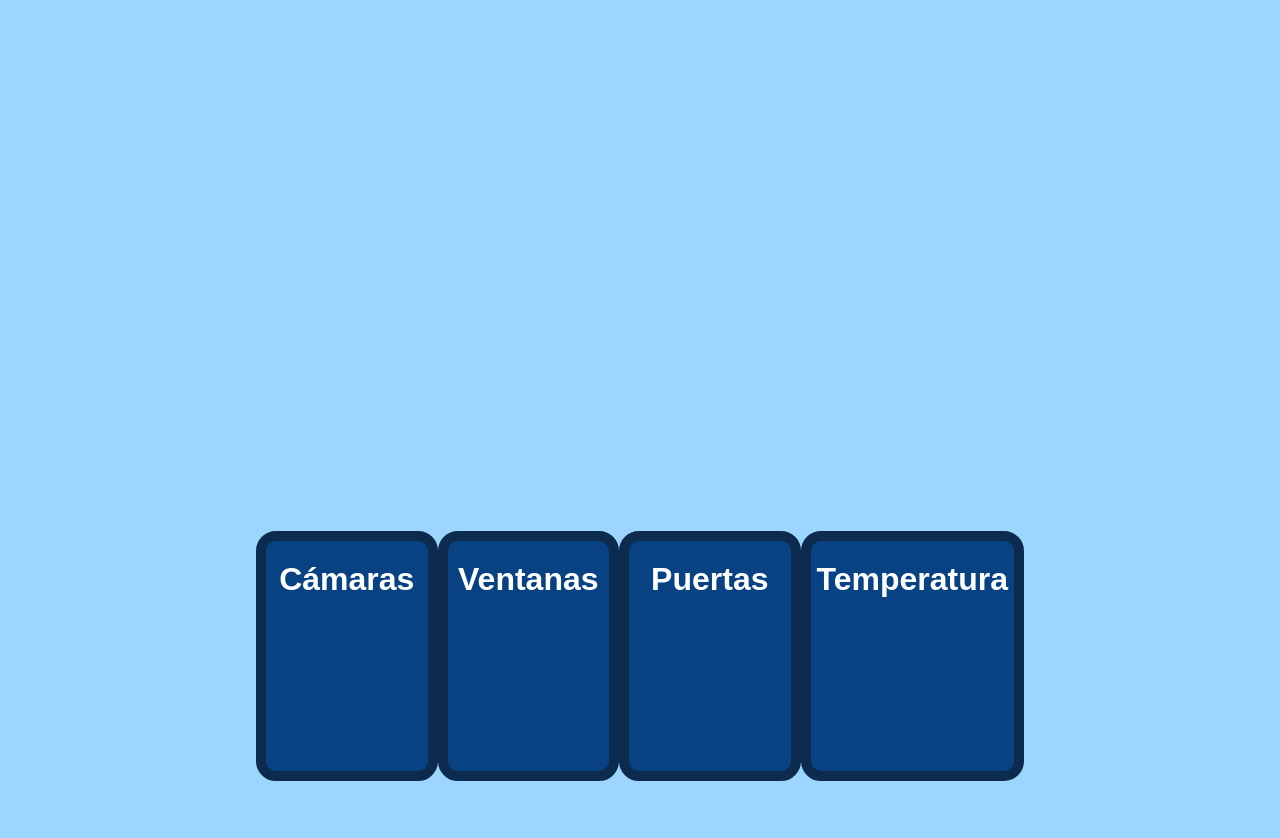
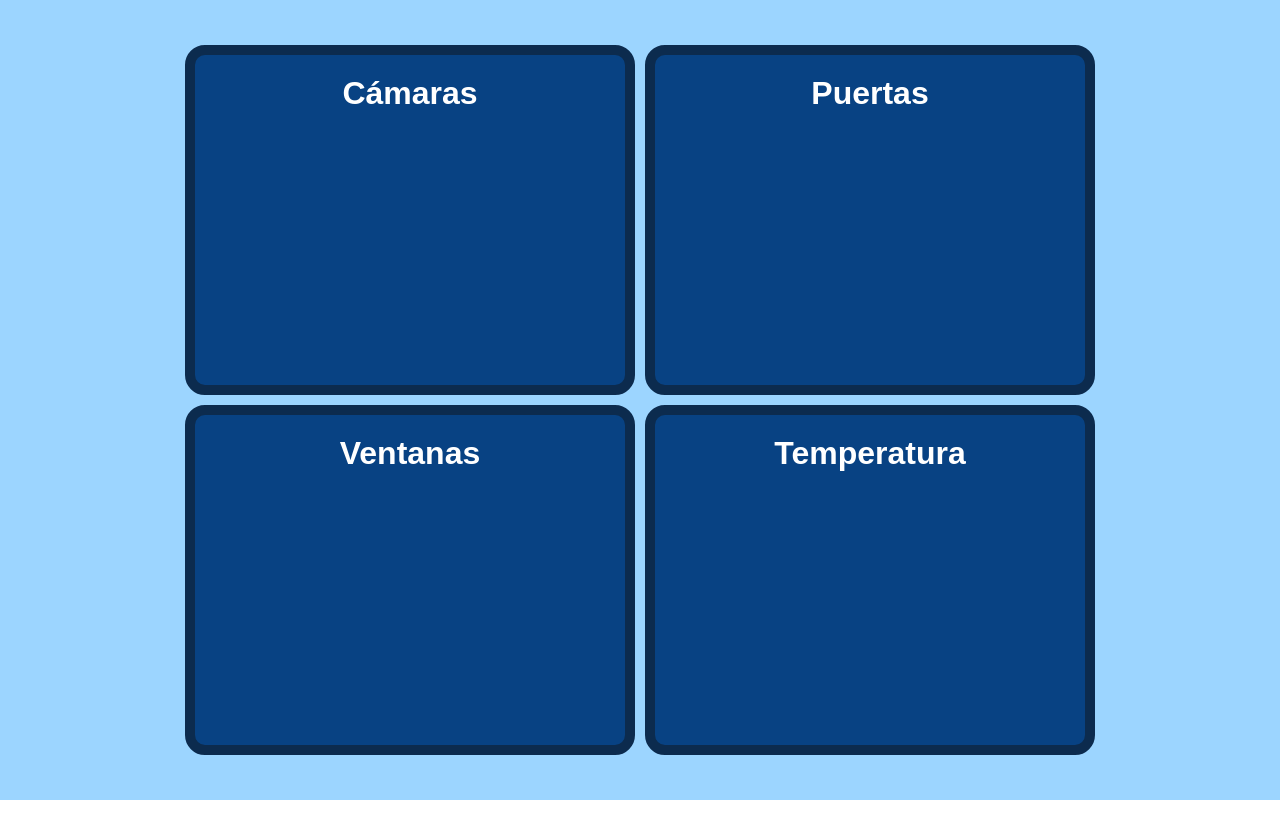
Before and after one commit to Bryan05U/Proyecto-TPA_2026, a React (Vite) app: page /seguridad in a window 1280 px wide. Shown: the top 838 px of the page. After the commit the page ends 800 px from the top, so only its background shows below. Built offline with nearby package versions, Linux system fonts and the light colour scheme.

Commit message:
Agregando más styles para botones de seguridad

```diff
--- a/src/components/Boton.tsx
+++ b/src/components/Boton.tsx
@@ -3,14 +3,14 @@ import "../styles/Boton.css";
 type BotonProps = {
   nombre: string;
   onClick: () => void;
-  ubicacion?: string;
+  classNameExtra?: string;
 };
 
-function Boton({ nombre, onClick, ubicacion = "" }: BotonProps) {
+function Boton({ nombre, onClick, classNameExtra = "" }: BotonProps) {
   return (
     <button
       onClick={onClick}
-      className={`boton ${ubicacion}`}
+      className={`boton ${classNameExtra}`}
     >
       {nombre}
     </button>
--- a/src/interfaces/Home.tsx
+++ b/src/interfaces/Home.tsx
@@ -1,7 +1,7 @@
 import Boton from "../components/Boton";
 import "../styles/Layout.css";
 import { useNavigate } from "react-router-dom";
-import logo from "../assets/Home/logo_2.png";
+import logo from "../assets/Home/logo.png";
 
 function Home() {
   const navigate = useNavigate();
@@ -13,12 +13,12 @@ function Home() {
       <div className="columna">
         <Boton
           nombre="SEGURIDAD"
-          ubicacion="arriba"
+          classNameExtra="arriba"
           onClick={() => navigate("/seguridad")}
         />
         <Boton
           nombre="DISPOSITIVOS"
-          ubicacion="abajo"
+          classNameExtra="abajo"
           onClick={() => navigate("/dispositivos")}
         />
       </div>
@@ -32,12 +32,12 @@ function Home() {
       <div className="columna">
         <Boton
           nombre="ESCENAS"
-          ubicacion="arriba"
+          classNameExtra="arriba"
           onClick={() => navigate("/escenas")}
         />
         <Boton
           nombre="HISTORIAL"
-          ubicacion="abajo"
+          classNameExtra="abajo"
           onClick={() => navigate("/historial")}
         />
       </div>
--- a/src/interfaces/Seguridad.tsx
+++ b/src/interfaces/Seguridad.tsx
@@ -7,22 +7,33 @@ function Seguridad() {
 
   return (
     <div className="layout layout-seguridad">
+
+      <div className="columna columna-seguridad">
         <Boton
           nombre="Cámaras"
           onClick={() => navigate("/camaras")}
+          classNameExtra="boton boton-seguridad"
         />
         <Boton
           nombre="Ventanas"
           onClick={() => navigate("/ventanas")}
+          classNameExtra="boton boton-seguridad"
         />
+      </div>
+
+      <div className="columna columna-seguridad">
         <Boton
           nombre="Puertas"
           onClick={() => navigate("/puertas")}
+          classNameExtra="boton boton-seguridad"
         />
         <Boton
           nombre="Temperatura"
           onClick={() => navigate("/temperatura")}
+          classNameExtra="boton boton-seguridad"
         />
+      </div>
+
     </div>
   )
 }
--- a/src/styles/Boton.css
+++ b/src/styles/Boton.css
@@ -15,6 +15,10 @@
   padding-top: 20px;
 }
 
+.boton-seguridad {
+  width: 450px;
+  height: 350px;
+}
 .arriba {
   border-radius: 20px 20px 0 0;
   border-bottom: 5px solid #0C2B4E;
--- a/src/styles/Layout.css
+++ b/src/styles/Layout.css
@@ -11,13 +11,17 @@
   gap: 27px;
 }
 .layout-seguridad {
-  padding: 20%;
+  gap: 10px;
 }
 
 .columna {
   display: flex;
   flex-direction: column;
   gap: 0px;
+}
+
+.columna-seguridad {
+  gap: 10px;
 }
 
 .centro {
```
Lines whose indentation alone changed are shown as unchanged.
